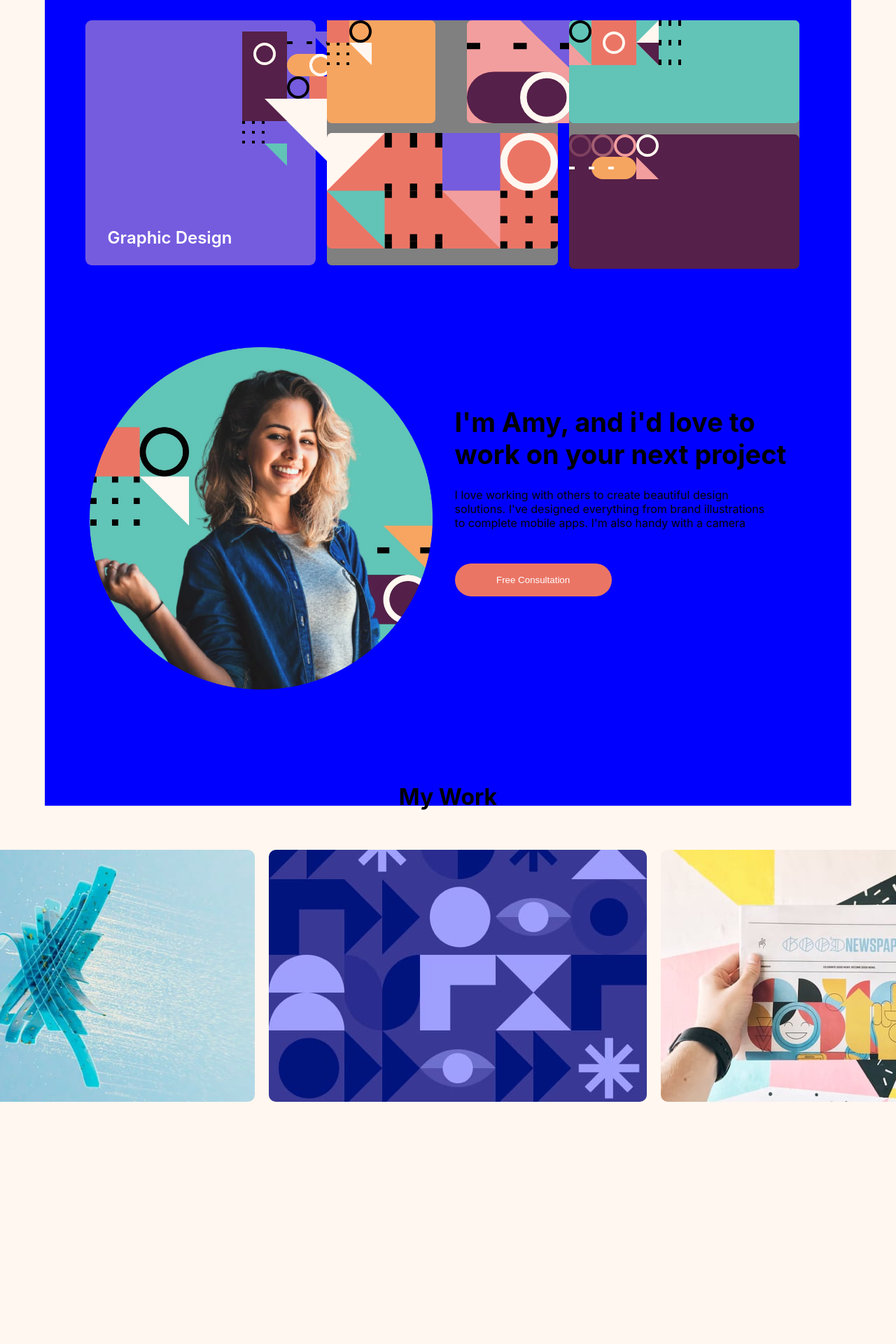
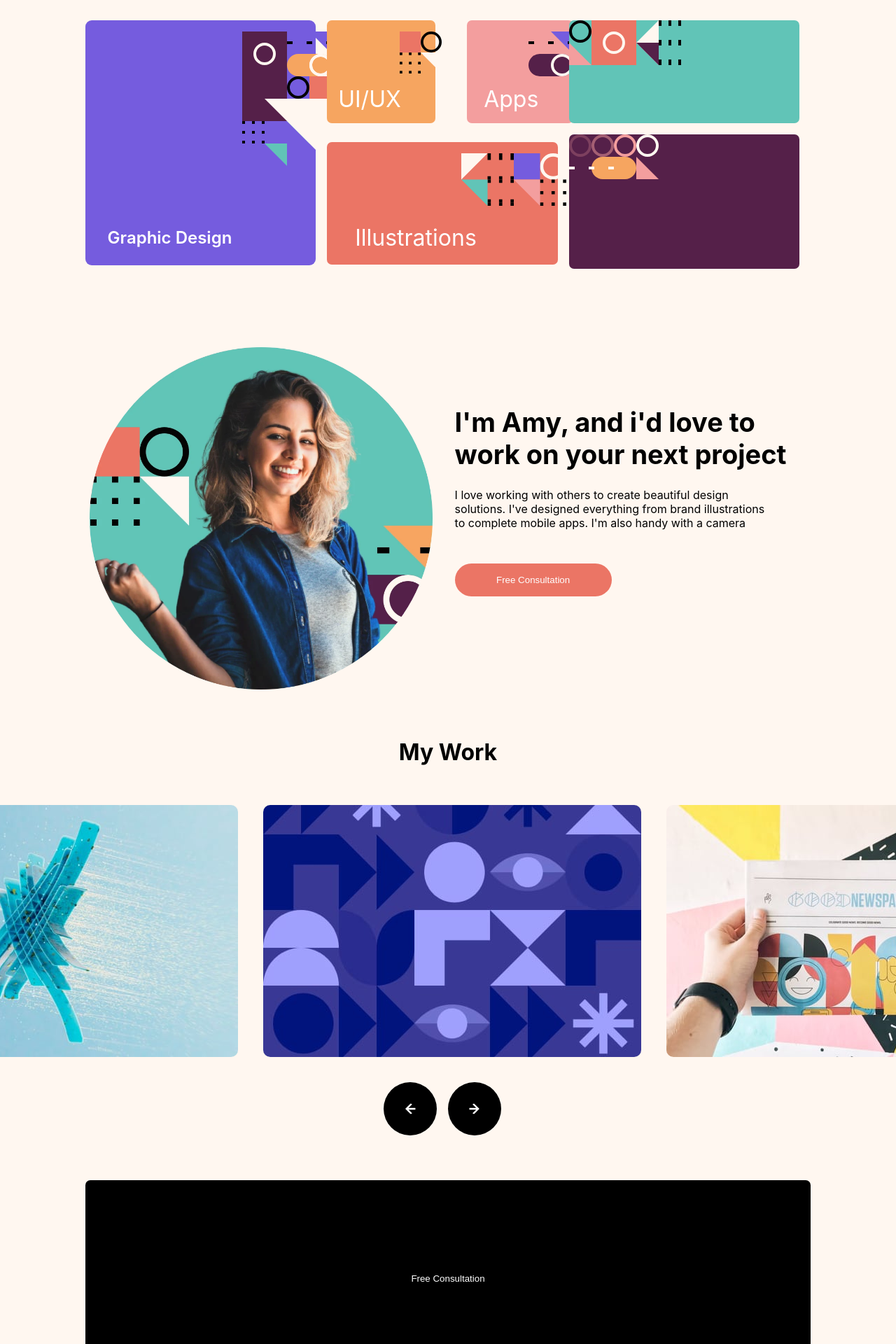
Before and after one commit to Tduncan14/designerpage, a React (Create React App) app: page / in a window 1280 px wide. Shown: the part 320-2240 px from the top of the page at 70% size. Before the commit the page ends 2058 px from the top, so only its background shows below. Built offline with nearby package versions, Linux system fonts and the light colour scheme.

Commit message:
keep moving forward

```diff
--- a/src/components/main/Main.css
+++ b/src/components/main/Main.css
@@ -1,12 +1,12 @@
 .container{
 
         width:90%;
-        background-color: blue;
+        /* background-color: blue; */
         height:auto;
         margin-right:auto;
         margin-left:auto;
         overflow:hidden;
-        padding-bottom:10rem;
+
 
 
 }
@@ -102,7 +102,6 @@
     height:350px;
     margin-top:1rem;
     margin-right:1rem;
-    background-color:gray;
     position: relative;
     border-radius:7px;
 
@@ -134,20 +133,68 @@
 
 .illu{
     background-color:#eb7565;
-    height:44%;
+    height:50%;
     width:100%;
     position:relative;
-    top:-.4rem;
+    top:.4rem;
     border-radius:7px;
 }
 
+
+.illu img{
+    height:75px;
+    position:absolute;
+    top:1rem;
+    left:12rem;
+}
+
+.illu h1{
+    position:absolute;
+    color:white;
+    font-weight: 400;
+    top:6rem;
+    left:2.5rem;
+}
+
+
+
+.ui img{
+    height:60px;
+    position:absolute;
+    top:1rem;
+    left:6.5rem;
+}
+
+.ui h1{
+    color:white;
+    font-weight:400;
+    position:absolute;
+    top:4.5rem;
+    left:1rem;
+}
+
+
+.app img{
+    position:absolute;
+    top:1rem;
+    left:5.5rem;
+}
+
+
+.app h1{
+    color:white;
+    position:absolute;
+    top:4.5rem;
+    font-weight:400;
+    left:1.5rem;
+}
+/* end of gallery 2 */
 
 .gallery  .three {
     width:375px;
     height:350px;
     margin-top:1rem;
     margin-right:1rem;
-    background-color:gray;
     position: relative;
     border-radius:7px;
 }
@@ -236,9 +283,52 @@
     display:inline-block;
     width:40%;
     margin-left:1.5rem;
-    margin-right:1.5rem;
+    margin-right:2.5rem;
 
 }
+
+.arrows {
+    display: flex;
+    text-align: center;
+    justify-content: center;
+    align-items: center;
+    text-align: center;
+}
+
+.arrows img{
+    display:inline-block;
+    margin-right:1rem;
+    border-radius: 50%;
+    background-color:black;
+    padding:1.9rem;
+    margin-top:2rem;
+}
+
+.arrows img:hover{
+    background-color:#755cde;
+    cursor:pointer;
+}
+
+
+/* the footer className */
+
+.sliders{
+    margin-top:6rem;
+}
+
+
+.footerContent{
+    background:black;
+    width:90%;
+    margin-top:4rem;
+    text-align:center;
+    justify-content: center;
+    margin-right:auto;
+    margin-left:auto;
+    height:16rem;
+    border-radius:7px;
+}
+
 
 .imageSlide img{
     border-radius:10px;
--- a/src/components/main/Main.js
+++ b/src/components/main/Main.js
@@ -13,6 +13,9 @@ import Image2 from '../assets/image-slide-2.jpg';
 import Image3 from '../assets/image-slide-3.jpg';
 import Image4 from '../assets/image-slide-4.jpg';
 import Image5 from '../assets/image-slide-5.jpg';
+import right from '../assets/icon-arrow-left.svg';
+import left from '../assets/icon-arrow-right.svg';
+
 
 
 
@@ -65,15 +68,25 @@ const Main = () => {
                 <div id="flextwo">
                 <div className="ui">
                 <img src={ui} />
+
+                <h1>
+                    UI/UX
+                </h1>
                 </div>
-                <div>
-                <img  className="app" src={apps} />
+                <div className="app" >
+                <img  src={apps} />
+
+                <h1>
+                    Apps
+                </h1>
                 </div>
 
                 </div>
 
-                <div>
-                <img className="illu"src={illustration}/>
+                <div className="illu">
+                <img src={illustration}/>
+
+                <h1>Illustrations</h1>
                 </div>
                 </div>
 
@@ -128,6 +141,62 @@ const Main = () => {
               </div>
 
 
+           <div className="arrows">
+
+              <img src={right} />
+              <img src={left} />
+
+              </div>
+
+       </div>
+
+
+
+
+       <div className="container">
+
+
+
+        <div className="footer">
+
+
+
+     <div className="footerContent">
+            <h1>Book a call with me</h1>
+
+
+            <p className="footerPara">
+                I'd love to have a chat to see how i can help you. The best first
+                step is for us to discuss your project during a free consultation.
+                then we can move forward from there.
+            </p>
+
+            <button className="header-button"> Free Consultation </button>
+
+            </div>
+
+
+
+
+
+
+
+        </div>
+
+
+
+       <div className="header">
+
+        <div className="logo">
+           <img src={logo} />
+        </div>
+
+
+        <div>
+        <button className="header-button"> Free Consultation </button>
+       </div>
+
+ </div>
        </div>
     </>
 
```
